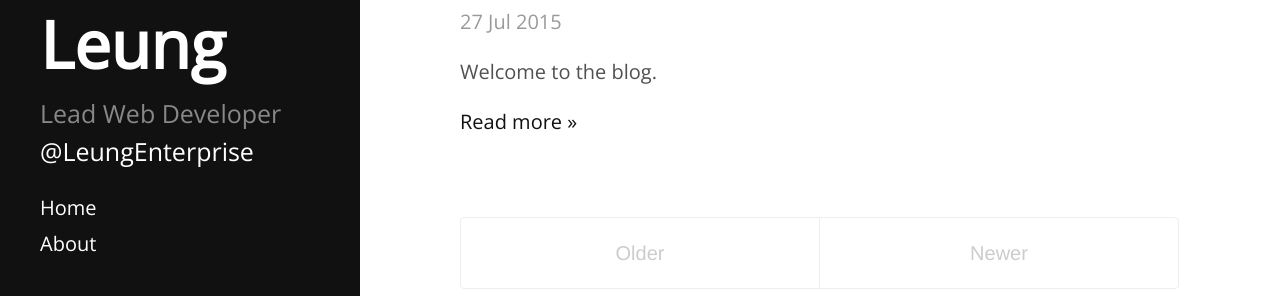
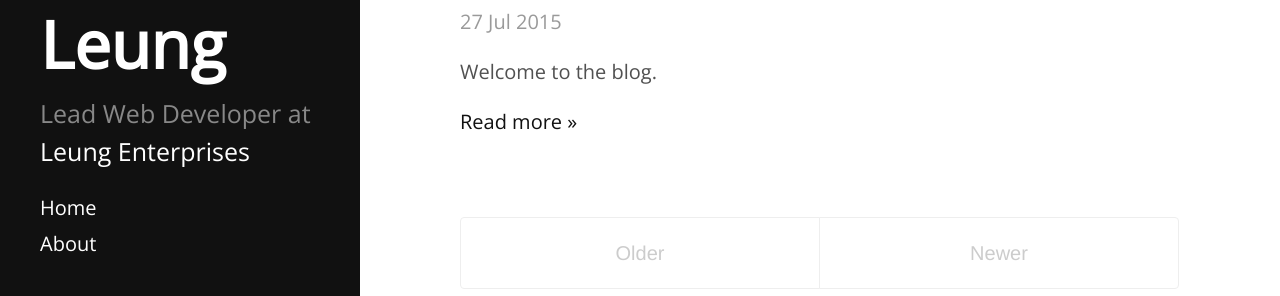
Before and after one commit to nathanhleung/blog-old.nathanhleung.com, a Jekyll site: the page built from index.html, in a window 1280 px wide. Shown: the part 433-729 px from the top of the page. Built offline with Jekyll 4.4.1, drawn with Linux system fonts in a browser that asks for light colours; nearby versions of some CDN libraries; Markdown is read by kramdown in place of the engine named in the settings; the list of posts is cut into pages by our own code.

Commit message:
Update _config.yml

```diff
--- a/_config.yml
+++ b/_config.yml
@@ -9,12 +9,12 @@
 # Setup
 title:            Nathan Leung
 tagline:          'Blog'
-description:      'Lead Web Developer <a href="https://twitter.com/LeungEnterprise">@LeungEnterprise</a>'
+description:      'Lead Web Developer at <a href="https://www.leungenterprises.com">Leung Enterprises</a>'
 baseurl:          /
 
 author:
   name:           'Nathan Leung'
-  url:            http://leung.enterprises/
+  url:            https://nathan.leun.ga/
 
 paginate:         5
 
@@ -22,6 +22,6 @@
 version:          1.1.0
 
 
-github:           https://github.com/18nleung
-linkedin:         https://linkedin.com/in/18nleung
-twitter:          https://twitter.com/LeungEnterprise
+github:           https://github.com/nathanhleung
+linkedin:         https://linkedin.com/in/nathanhleung
+twitter:          https://twitter.com/nathanhleung
```
